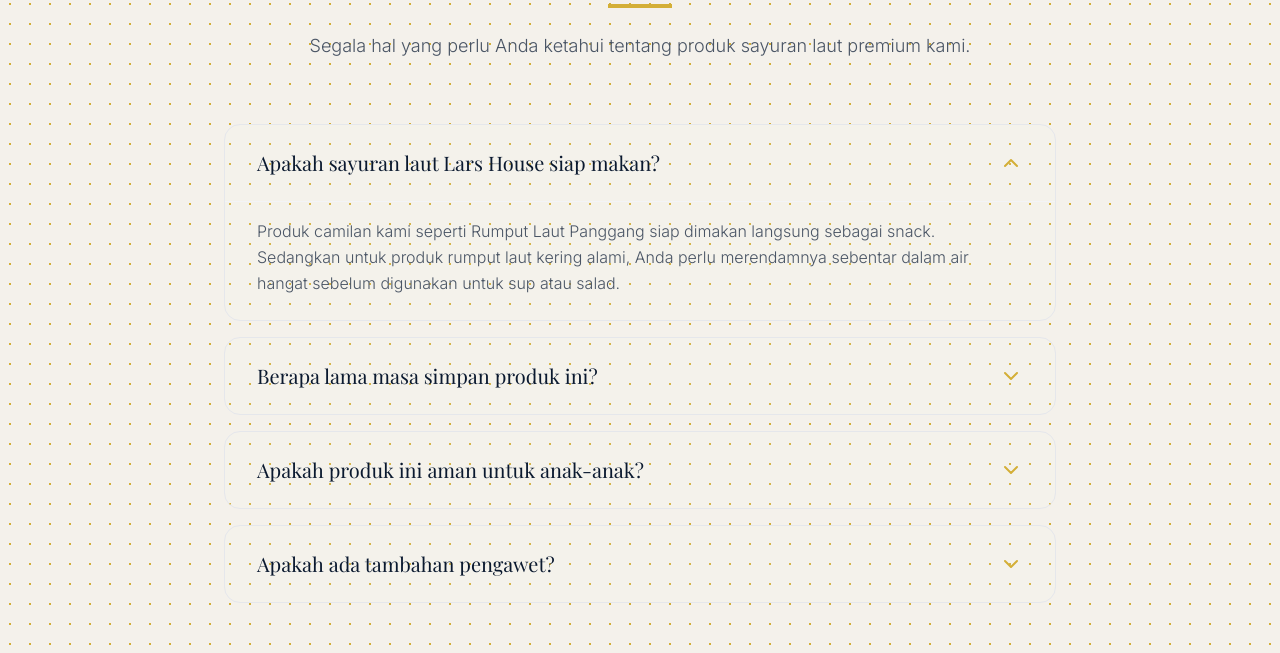
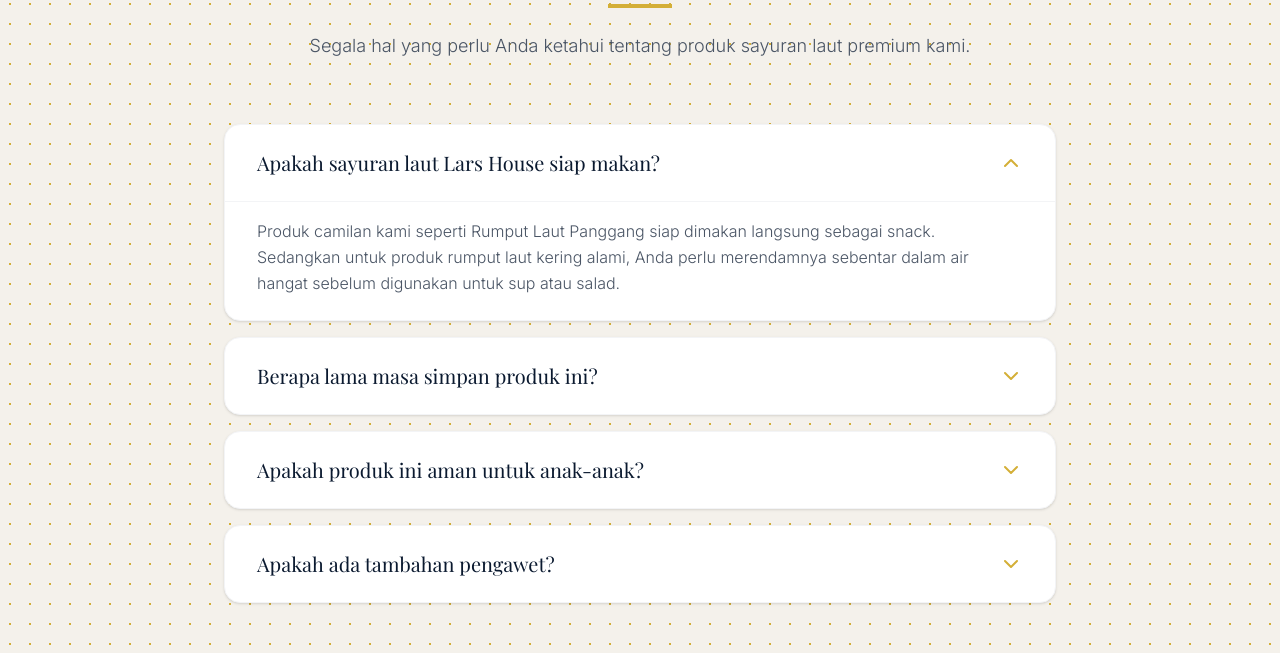
Before and after one commit to muhafiat15-maker/Lars-House, a React (Vite) app in the folder frontend/: page / in a window 1280 px wide. Shown: the part 5880-6533 px from the top of the page. Built offline with nearby package versions, Linux system fonts and the light colour scheme; no server answers; a web font is replaced by a local one.

Commit message:
Ubah background FAQ item menjadi solid putih

```diff
--- a/frontend/src/components/FaqSection.jsx
+++ b/frontend/src/components/FaqSection.jsx
@@ -49,10 +49,10 @@ export default function FaqSection() {
               whileInView={{ opacity: 1, y: 0 }}
               viewport={{ once: true }}
               transition={{ duration: 0.4, delay: index * 0.1 }}
-              className="border border-gray-200 rounded-2xl overflow-hidden bg-lars-sand/10"
+              className="border border-gray-100 rounded-2xl overflow-hidden bg-white shadow-sm hover:shadow-md transition-shadow relative z-20"
             >
               <button
-                className="w-full text-left px-8 py-6 flex justify-between items-center hover:bg-lars-sand/30 transition-colors"
+                className="w-full text-left px-8 py-6 flex justify-between items-center hover:bg-gray-50 transition-colors"
                 onClick={() => setOpenIndex(openIndex === index ? -1 : index)}
               >
                 <span className="font-serif text-xl text-lars-navy">{faq.question}</span>
```
